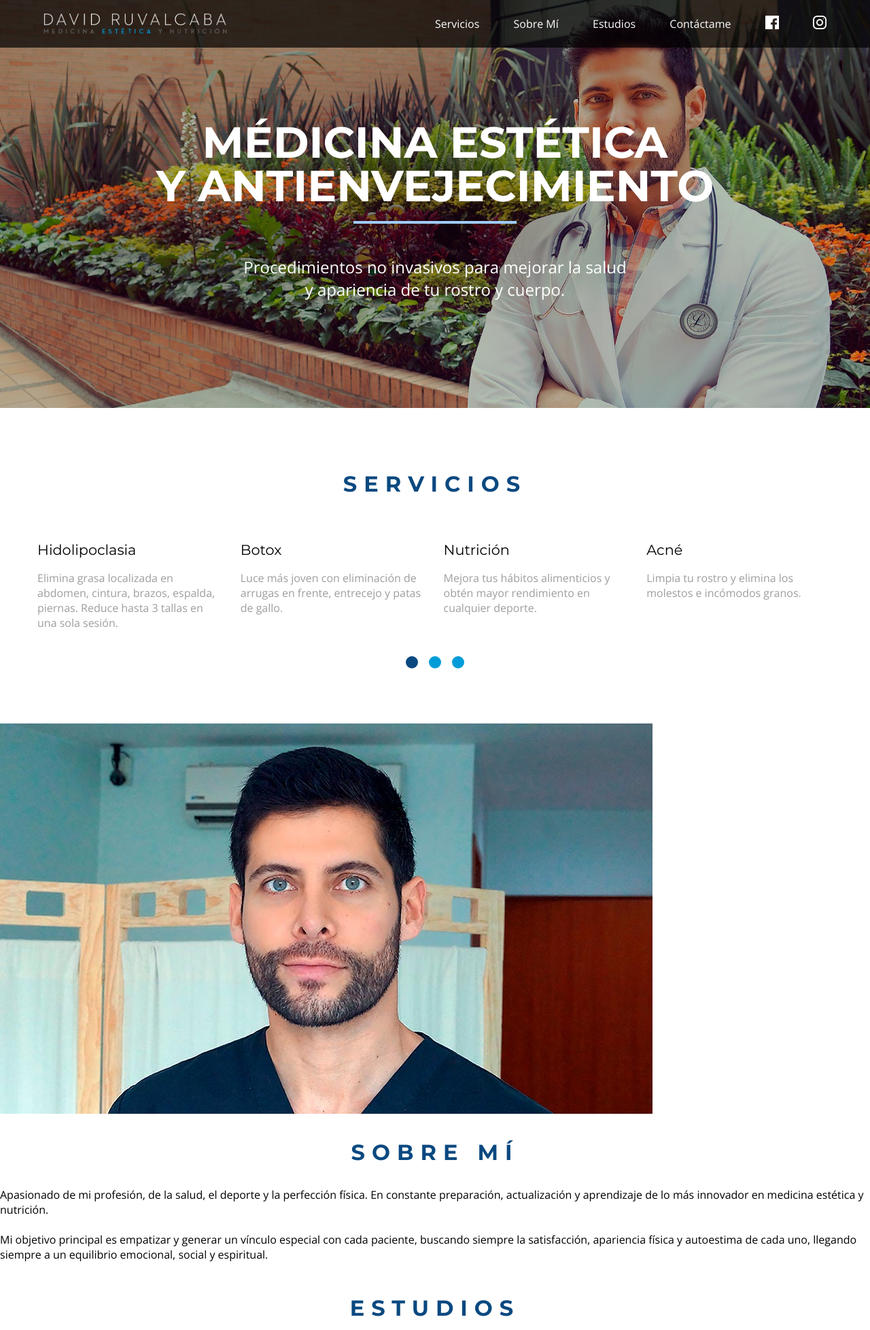
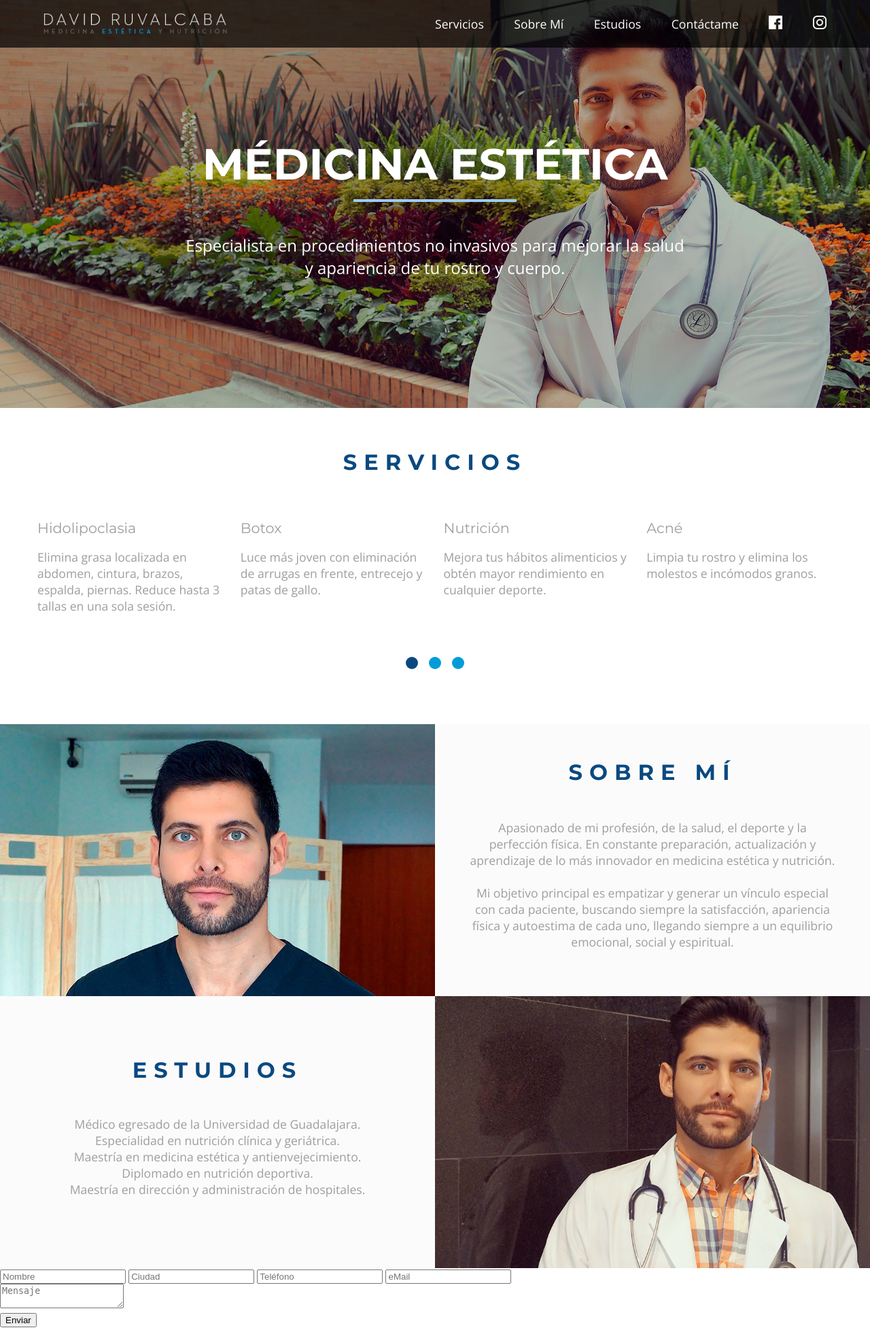
Before and after one commit to Jehisonpq/david-ruvalcaba, a PHP site: page /index.html in a window 1280 px wide. Shown: the top 1956 px of the page at 68% size. Run offline with PHP 8.4, Linux system fonts and the light colour scheme.

Commit message:
estilos secciones sobre mi y estudios

```diff
--- a/css/main.css
+++ b/css/main.css
@@ -16,6 +16,20 @@ h3 {
     font-weight: 700;
 	letter-spacing: 10px;
 	text-transform: uppercase;
+	margin-top: 0;
+}
+
+p, li {
+	color: #9e9e9e;
+	font-size: 1.1rem;
+}
+
+ul {
+	padding: 0;
+}
+
+li {
+	list-style: none;
 }
 
 .container {
@@ -67,7 +81,6 @@ nav ul{
     margin: 0;
 }
 nav ul li{
-    list-style: none;
     display: flex;
     flex-direction: column;
     justify-content: center;
@@ -123,7 +136,8 @@ nav ul li a img:hover{
 }
 .item-banner p {
     font-size: 1.5rem;
-    font-weight: 300;
+	font-weight: 300;
+	color: white;
 }
 
 
@@ -144,15 +158,9 @@ nav ul li a img:hover{
 .owl-carousel .owl-stage-outer {
 	align-self: normal;
 }
-.owl-carousel li {
-	list-style: none;
-}
 .owl-carousel li h2 {
 	font-weight: 500;
 	font-size: 1.3rem;
-}
-.owl-carousel li p {
-	color: #9e9e9e;
 }
 .owl-carousel button.owl-dot{
 	width: 18px;
@@ -166,13 +174,35 @@ nav ul li a img:hover{
 	background-color: #0a4980;
 }
 
-
+/* About me y Studies */
 .item-aboutme {
 	grid-column: aboutme;
 }
 .item-studies {
 	grid-column: studies;
 }
+.item-aboutme, .item-studies {
+	display: grid;
+	grid-template: 50vh / 1fr 1fr;
+	background-color: #fbfbfb;
+}
+.item-aboutme .item, .item-studies .item {
+	display: flex;
+}
+.item-aboutme .item img, .item-studies .item img {
+	width: 100%;
+	object-fit: cover;
+	object-position: center center;
+}
+.item-text {
+	display: flex;
+    flex-direction: column;
+    justify-content: center;
+    text-align: center;
+    padding: 0 50px;
+}
+
+
 .item-contact {
 	grid-column: contact;
 }
--- a/index.html
+++ b/index.html
@@ -43,8 +43,8 @@
             </header>
         </div>
         <div class="item item-banner">
-            <h1>Médicina estética <br> y antienvejecimiento</h1>
-            <p>Procedimientos no invasivos para mejorar la salud <br>  y apariencia de tu rostro y cuerpo.</p>
+            <h1>Médicina estética</h1>
+            <p>Especialista en procedimientos no invasivos para mejorar la salud <br>  y apariencia de tu rostro y cuerpo.</p>
         </div>
         <div class="item item-services">
             <h3>servicios</h3>
@@ -91,13 +91,13 @@
             <div class="item">
                 <img src="images/davidruvalcaba.jpg" alt="Doctor David Ruvalcaba en el consultorio" title="Doctor David Ruvalcaba">
             </div>
-            <div class="item">
+            <div class="item-text">
                     <h3>SOBRE MÍ</h3>
-                    <p> Apasionado de mi profesión, de la salud, el deporte y la perfección física. En constante preparación, actualización y aprendizaje de lo más innovador en medicina estética y nutrición. <br><br> Mi objetivo principal es empatizar y generar un vínculo especial con cada paciente, buscando siempre la satisfacción, apariencia física y autoestima de cada uno, llegando siempre a un equilibrio emocional, social y espiritual.</p>
+                    <p>Apasionado de mi profesión, de la salud, el deporte y la perfección física. En constante preparación, actualización y aprendizaje de lo más innovador en medicina estética y nutrición. <br><br> Mi objetivo principal es empatizar y generar un vínculo especial con cada paciente, buscando siempre la satisfacción, apariencia física y autoestima de cada uno, llegando siempre a un equilibrio emocional, social y espiritual.</p>
             </div>
         </div>
         <div class="item item-studies">
-                <div class="item">
+                <div class="item-text">
                     <h3>ESTUDIOS</h3>
                     <ul>
                         <li>Médico egresado de la Universidad de Guadalajara.</li>
```
